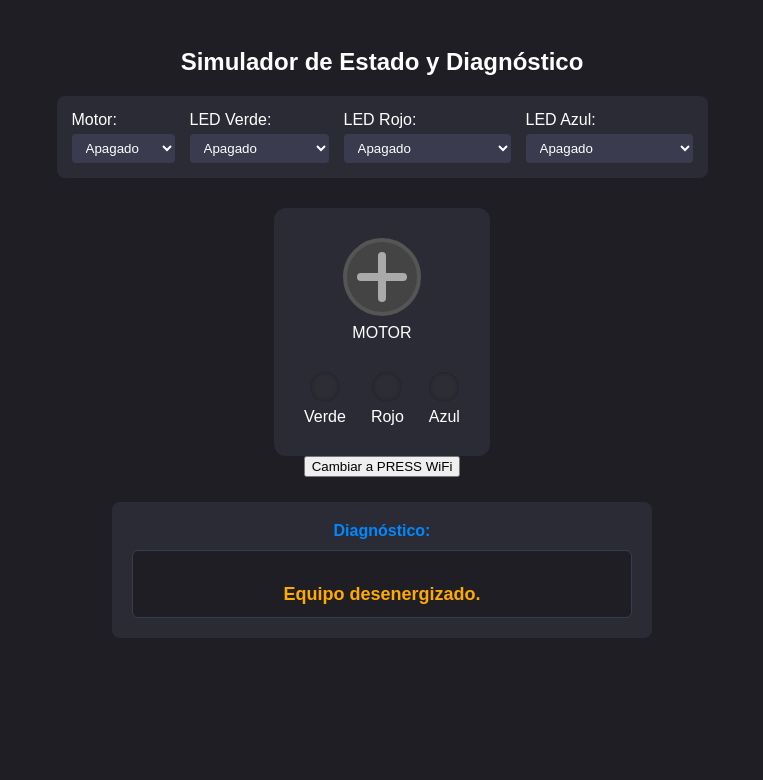
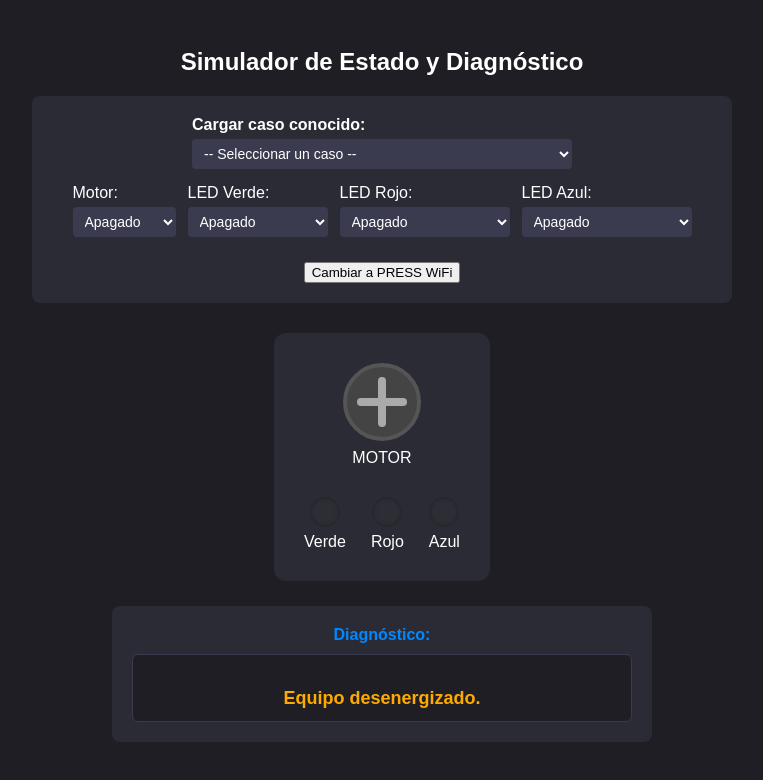
Before and after one commit to VettoKev/CodeColorPRESS, a plain HTML site: page index.html in a window 1280 px wide. Shown: the whole page, without its empty margins (258-1021 px from the left). Drawn offline with Linux system fonts and the light colour scheme.

Commit message:
Add files via upload
Agregrado de selector de casos conocidos

```diff
--- a/index.html
+++ b/index.html
@@ -12,6 +12,19 @@
 
   <!-- Panel de Selección -->
   <div class="panel-control">
+
+    <!-- Fila Superior: Casos Predefinidos -->
+    <div class="fila-control">
+      <div class="control-group preset-group">
+        <label for="select-preset"><strong>Cargar caso conocido:</strong></label>
+        <select id="select-preset">
+          <option value="">-- Seleccionar un caso --</option>
+        </select>
+      </div>
+    </div>
+
+    <!-- Fila Inferior: Controles de Motor y LEDs -->
+    <div class="fila-control">
       <div class="control-group">
         <label for="select-motor">Motor:</label>
         <select id="select-motor">
@@ -58,6 +71,13 @@
       </div>
     </div>
 
+    <!-- Botón de modelo integrado abajo de las selecciones -->
+    <div class="fila-control" style="margin-top: 10px;">
+      <button id="btn-cambiar-modelo" type="button">Cambiar a PRESS WiFi</button>
+    </div>
+
+  </div> <!-- Aca faltaba cerrar el panel-control -->
+
   <!-- Panel Visual -->
   <div class="panel-visual">
     <div class="motor-container">
@@ -83,11 +103,6 @@
     </div>
   </div>
 
-  <!-- Agrega esto arriba de la selección o en el panel de control -->
-<div class="control-group">
-  <button id="btn-cambiar-modelo" type="button">Cambiar a PRESS WiFi</button>
-</div>
-
   <!-- Panel Diagnóstico -->
   <div class="panel-diagnostico">
     <h3>Diagnóstico:</h3>
--- a/script.js
+++ b/script.js
@@ -157,17 +157,46 @@ btnModelo.addEventListener('click', () => {
   ejecutarTodo();
 });
 
-// Cargar JSON
+const selectPreset = document.getElementById('select-preset');
+
+// Cargar JSON y poblar el selector de casos predefinidos dinámicamente
 fetch('diagnosticos.json')
   .then(response => response.json())
   .then(data => {
     listaDiagnosticos = data;
+
+    // Llenamos el combo de casos predefinidos a partir del JSON
+    listaDiagnosticos.forEach((item, index) => {
+      const option = document.createElement('option');
+      option.value = index; // Guardamos el índice del array
+      option.textContent = item.diagnostico; // El texto visible es la descripción
+      selectPreset.appendChild(option);
+    });
+
     ejecutarTodo();
   })
   .catch(error => {
     console.error('Error al cargar JSON:', error);
     document.getElementById('resultado-diagnostico').textContent = 'Error al cargar diagnosticos.json';
   });
+
+// Evento al elegir un caso del selector predefinido
+selectPreset.addEventListener('change', (e) => {
+  const indexElegido = e.target.value;
+
+  if (indexElegido !== "") {
+    const caso = listaDiagnosticos[indexElegido];
+
+    // Seteamos los combos con los valores exactos del caso
+    selectMotor.value = caso.motor;
+    selectVerde.value = caso.verde;
+    selectRojo.value = caso.rojo;
+    selectAzul.value = caso.azul;
+
+    // Forzamos la actualización visual y el diagnóstico
+    ejecutarTodo();
+  }
+});
 
 // Función genérica para avanzar al siguiente valor en un desplegable (<select>)
 function alternarSiguienteEstado(selectElement) {
--- a/styles.css
+++ b/styles.css
@@ -9,15 +9,42 @@ body {
 }
 
 /* Panel de Controles */
+/* Panel Principal */
+/* Panel de selección principal */
 .panel-control {
   display: flex;
+  flex-direction: column;
+  align-items: center;
   gap: 15px;
   background: #2b2b36;
-  padding: 15px;
+  padding: 20px;
   border-radius: 8px;
   margin-bottom: 30px;
-  flex-wrap: wrap;
+  width: 100%;
+  max-width: 700px; /* Le damos más espacio horizontal */
+  box-sizing: border-box;
 }
+
+/* Filas internas */
+.fila-control {
+  display: flex;
+  flex-wrap: nowrap; /* Evita que los selectores se bajen de fila */
+  gap: 12px;
+  justify-content: center;
+  align-items: center;
+  width: 100%;
+}
+
+/* Ajuste fino para los selects */
+.control-group select {
+  padding: 6px 8px;
+  border-radius: 4px;
+  border: none;
+  background: #3b3b4f;
+  color: #fff;
+  font-size: 14px;
+}
+
 
 .control-group {
   display: flex;
```
Lines whose indentation alone changed are shown as unchanged.
